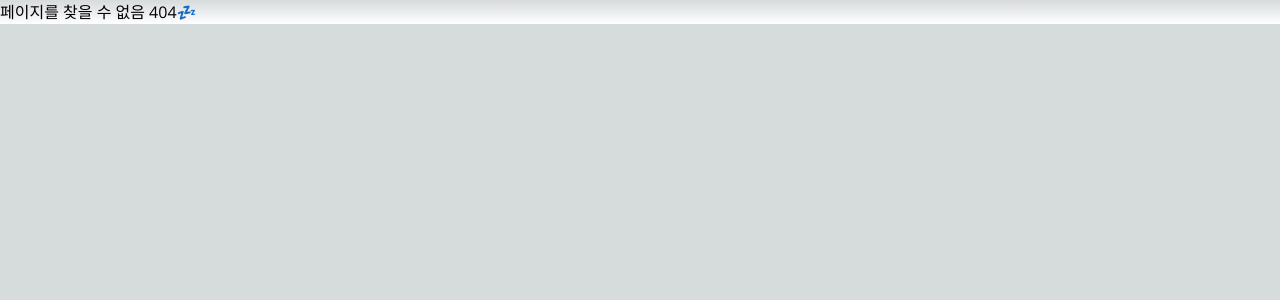
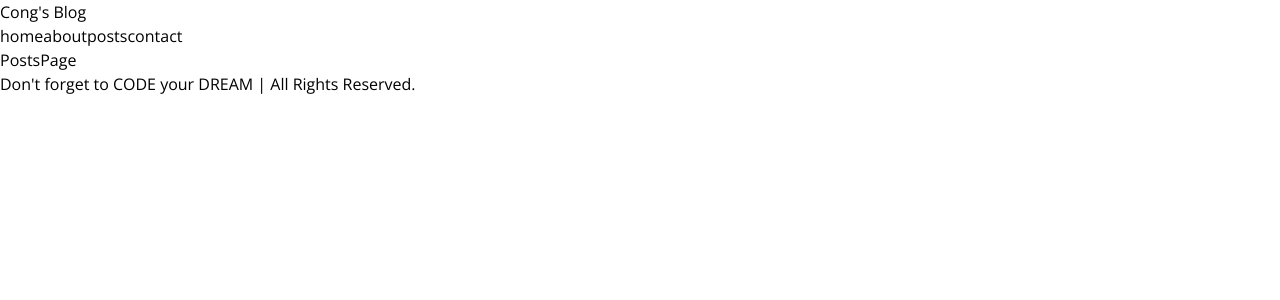
Before and after one commit to blueprint-12/cong-blog, a Next.js app: page /posts in a window 1280 px wide. Before the commit this address had no page. Shown: the top 300 px of the page. Built offline with nearby package versions, Linux system fonts and the light colour scheme.

Commit message:
feat: basic 경로 정리 및 layout 컴포넌트 분리

```diff
--- a/next.config.js
+++ b/next.config.js
@@ -11,31 +11,6 @@ const nextConfig = {
       },
     ],
   },
-  async redirects() {
-    return [
-      {
-        source: "/products/deleted_forever",
-        destination: "/products",
-        permanent: true,
-      },
-      {
-        source: "/products/deleted_temp",
-        destination: "/products",
-        permanent: false,
-      },
-    ];
-  },
-  async rewrites() {
-    return {
-      beforeFiles: [{ source: "/about", destination: "/" }],
-      fallback: [
-        {
-          source: "/items/:slug",
-          destination: "/products/:slug",
-        },
-      ],
-    };
-  },
 };
 
 module.exports = nextConfig;
--- a/src/app/about/page.tsx
+++ b/src/app/about/page.tsx
@@ -1,5 +1,5 @@
 import React from "react";
 
 export default function AboutPage() {
-  return <div>여기는 어바웃페이지야!</div>;
+  return <p>나에 대해서 작성하기 ? 왜 안나와</p>;
 }
--- a/src/app/contact/page.tsx
+++ b/src/app/contact/page.tsx
@@ -1,5 +1,5 @@
 import React from "react";
 
 export default function ContactPage() {
-  return <div>여기는 컨택트 페이지</div>;
+  return <div>컨택 방법에 대해서 알려주는 페이지 + 메일 보내기</div>;
 }
--- a/src/app/globals.css
+++ b/src/app/globals.css
@@ -2,91 +2,11 @@
 @tailwind components;
 @tailwind utilities;
 
-:root {
-  --max-width: 1100px;
-  --border-radius: 12px;
-  --font-mono: ui-monospace, Menlo, Monaco, "Cascadia Mono", "Segoe UI Mono",
-    "Roboto Mono", "Oxygen Mono", "Ubuntu Monospace", "Source Code Pro",
-    "Fira Mono", "Droid Sans Mono", "Courier New", monospace;
-
-  --foreground-rgb: 0, 0, 0;
-  --background-start-rgb: 214, 219, 220;
-  --background-end-rgb: 255, 255, 255;
-
-  --primary-glow: conic-gradient(
-    from 180deg at 50% 50%,
-    #16abff33 0deg,
-    #0885ff33 55deg,
-    #54d6ff33 120deg,
-    #0071ff33 160deg,
-    transparent 360deg
-  );
-  --secondary-glow: radial-gradient(
-    rgba(255, 255, 255, 1),
-    rgba(255, 255, 255, 0)
-  );
-
-  --tile-start-rgb: 239, 245, 249;
-  --tile-end-rgb: 228, 232, 233;
-  --tile-border: conic-gradient(
-    #00000080,
-    #00000040,
-    #00000030,
-    #00000020,
-    #00000010,
-    #00000010,
-    #00000080
-  );
-
-  --callout-rgb: 238, 240, 241;
-  --callout-border-rgb: 172, 175, 176;
-  --card-rgb: 180, 185, 188;
-  --card-border-rgb: 131, 134, 135;
-}
-
-@media (prefers-color-scheme: dark) {
-  :root {
-    --foreground-rgb: 255, 255, 255;
-    --background-start-rgb: 0, 0, 0;
-    --background-end-rgb: 0, 0, 0;
-
-    --primary-glow: radial-gradient(rgba(1, 65, 255, 0.4), rgba(1, 65, 255, 0));
-    --secondary-glow: linear-gradient(
-      to bottom right,
-      rgba(1, 65, 255, 0),
-      rgba(1, 65, 255, 0),
-      rgba(1, 65, 255, 0.3)
-    );
-
-    --tile-start-rgb: 2, 13, 46;
-    --tile-end-rgb: 2, 5, 19;
-    --tile-border: conic-gradient(
-      #ffffff80,
-      #ffffff40,
-      #ffffff30,
-      #ffffff20,
-      #ffffff10,
-      #ffffff10,
-      #ffffff80
-    );
-
-    --callout-rgb: 20, 20, 20;
-    --callout-border-rgb: 108, 108, 108;
-    --card-rgb: 100, 100, 100;
-    --card-border-rgb: 200, 200, 200;
-  }
-}
-
-* {
-  box-sizing: border-box;
-  padding: 0;
-  margin: 0;
-}
-
 html,
 body {
-  max-width: 100vw;
-  overflow-x: hidden;
+  height: 100vh;
+  overflow-y: auto;
+  /* 수직으로 컨텐츠가 많아지면 자동으로 스크롤이 생기게 */
 }
 
 body {
--- a/src/app/layout.tsx
+++ b/src/app/layout.tsx
@@ -1,6 +1,8 @@
 import "./globals.css";
 import type { Metadata } from "next";
 import { Open_Sans } from "next/font/google";
+import Header from "@/components/Header";
+import Footer from "@/components/Footer";
 
 export const open_sans = Open_Sans({
   subsets: ["latin"],
@@ -22,9 +24,9 @@ export default function RootLayout({
   return (
     <html lang="en" className={open_sans.className}>
       <body className="">
-        <header className=""></header>
+        <Header />
         {children}
-        <footer className=""></footer>
+        <Footer />
       </body>
     </html>
   );
--- a/src/app/page.tsx
+++ b/src/app/page.tsx
@@ -1,17 +1,3 @@
-import { Counter } from "@/components/Counter";
-import Image from "next/image";
-
 export default function Home() {
-  return (
-    <main className="p-4 pt-2">
-      <Image
-        src="https://images.unsplash.com/photo-1441986300917-64674bd600d8"
-        alt="외부 이미지"
-        width={400}
-        height={400}
-      />
-      <h1>여기는 홈페이지 </h1>
-      <Counter />
-    </main>
-  );
+  return <section className="bg-gray-500">main to section</section>;
 }
--- /dev/null
+++ b/src/app/posts/page.tsx
@@ -0,0 +1,3 @@
+export default function PostsPage() {
+  return <div>PostsPage</div>;
+}
--- /dev/null
+++ b/src/components/Footer.tsx
@@ -0,0 +1,5 @@
+import React from "react";
+
+export default function Footer() {
+  return <p>{"Don't forget to CODE your DREAM | All Rights Reserved."}</p>;
+}
--- /dev/null
+++ b/src/components/Header.tsx
@@ -0,0 +1,18 @@
+import Link from "next/link";
+import React from "react";
+
+export default function Header() {
+  return (
+    <header>
+      <Link href="/">
+        <h1>{"Cong's Blog"}</h1>
+      </Link>
+      <nav>
+        <Link href="/">home</Link>
+        <Link href="/about">about</Link>
+        <Link href="/posts">posts</Link>
+        <Link href="/contact">contact</Link>
+      </nav>
+    </header>
+  );
+}
--- a/src/middleware.ts
+++ /dev/null
@@ -1,5 +0,0 @@
-import { NextRequest } from "next/server";
-
-export function middleware(request: NextRequest) {
-  console.log("미들웨어가 실행되고 있음 체크중 @@");
-}
```
